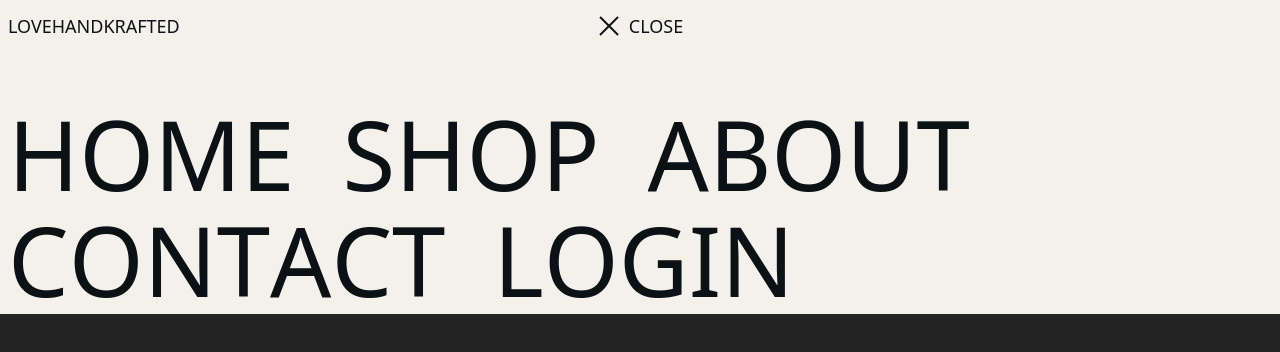
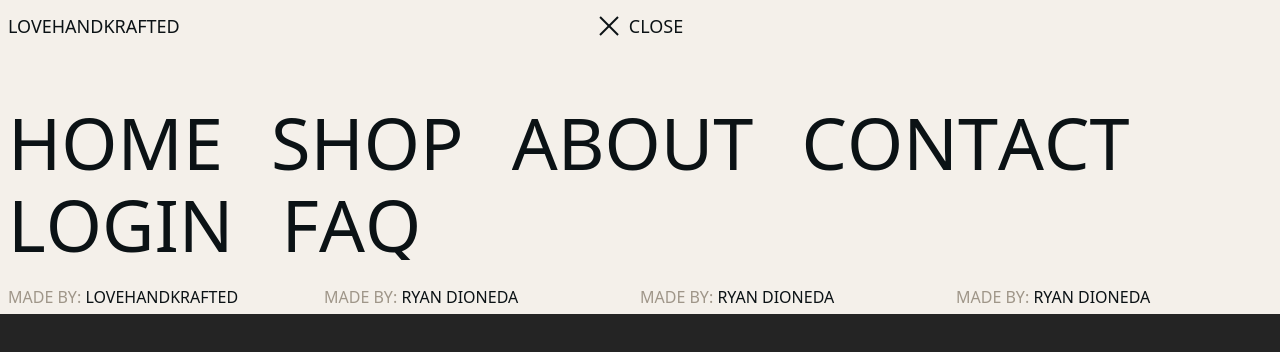
Before and after one commit to dioeos/lovehandkrafted-website, a React (Vite) app in the folder frontend/: page / in a window 1280 px wide. Both pictures are taken after a click on the button 609 px from the left and 32 px from the top of the page. Shown: the top 352 px of the page. Built offline with nearby package versions, Linux system fonts and the light colour scheme; no server answers.

Commit message:
Added nav footer

```diff
--- a/frontend/src/components/Nav/Body.jsx
+++ b/frontend/src/components/Nav/Body.jsx
@@ -23,7 +23,7 @@ const Body = ({links, selectedLink, setSelectedLink}) => {
     }
 
     return (
-        <div className='flex flex-wrap mt-[40px] max-w-full md:max-w-[1200px] uppercase text-[#0B1215] w-full'>
+        <div className='flex flex-wrap mt-[40px] max-w-full md:max-w-[1200px] uppercase text-[#0B1215]'>
             {
                 links.map( (link, index) => {
                     const { title, href } = link;
@@ -36,7 +36,7 @@ const Body = ({links, selectedLink, setSelectedLink}) => {
                             onMouseLeave={() => {setSelectedLink({isActive: false, index})}}
                             variants={blur}
                             animate={selectedLink.isActive && selectedLink.index != index ? "open" : "closed"}
-                            className='m-0 flex overflow-hidden text-2xl md:text-4xl lg:text-8xl pr-[48px] pt-[10px] font-light'
+                            className='m-0 flex flex-wrap overflow-hidden text-2xl md:text-4xl lg:text-7xl pr-[48px] pt-[10px] font-light'
                         >
                             {getChars(title)}
                         </motion.p>
--- a/frontend/src/components/Nav/Footer.jsx
+++ b/frontend/src/components/Nav/Footer.jsx
@@ -1,5 +1,70 @@
+import { translate } from "./anim";
+import { motion } from "framer-motion";
 
 const Footer = () => {
+    return (
+        <div id="footer" className="flex items-start flex-wrap uppercase mt-[20px] font-[12px]">
+            <li className="list-none w-1/4 mt-[5px] overflow-hidden">
+                <motion.li
+                    custom={[0.3, 0]}
+                    variants={translate}
+                    initial="initial"
+                    animate="enter"
+                    exit="exit"
+                >
+                    <span className="text-[#9f9689]">Made by: </span>Lovehandkrafted
+                </motion.li>
+            </li>
+
+            <li className="list-none w-1/4 mt-[5px] overflow-hidden">
+                <motion.li
+                    custom={[0.3, 0]}
+                    variants={translate}
+                    initial="initial"
+                    animate="enter"
+                    exit="exit"
+                >
+                    <span className="text-[#9f9689]">Made by: </span>Ryan Dioneda
+                </motion.li>
+            </li>
+
+
+            <li className="list-none w-1/4 mt-[5px] overflow-hidden">
+                <motion.li
+                    custom={[0.3, 0]}
+                    variants={translate}
+                    initial="initial"
+                    animate="enter"
+                    exit="exit"
+                >
+                    <span className="text-[#9f9689]">Made by: </span>Ryan Dioneda
+                </motion.li>
+            </li>
+
+            <li className="list-none w-1/4 mt-[5px] overflow-hidden">
+                <motion.li
+                    custom={[0.3, 0]}
+                    variants={translate}
+                    initial="initial"
+                    animate="enter"
+                    exit="exit"
+                >
+                    <span className="text-[#9f9689]">Made by: </span>Ryan Dioneda
+                </motion.li>
+
+                {/* <motion.li
+                    custom={[0.3, 0]}
+                    variants={translate}
+                    initial="initial"
+                    animate="enter"
+                    exit="exit"
+                >
+                    <span className="text-[#9f9689]">Made by: </span>Ryan Dioneda
+                </motion.li> */}
+            </li>
+
+        </div>
+    )
 
 }
 export default Footer;
--- a/frontend/src/components/Nav/Menu.jsx
+++ b/frontend/src/components/Nav/Menu.jsx
@@ -2,6 +2,7 @@ import { useState } from "react";
 import { motion } from 'framer-motion';
 import { height } from "./anim";
 import Body from "./Body";
+
 import Footer from "./Footer";
 
 const links = [
@@ -35,6 +36,12 @@ const links = [
         src: "home.png"
     },
 
+    {
+        title: "FAQ",
+        href: "/",
+        src: "home.png"
+    },
+
 ]
 
 const Menu = () => {
@@ -42,8 +49,8 @@ const Menu = () => {
     const [selectedLink, setSelectedLink] = useState({isActive: false, index: 0});
 
     return (
-        <div className="overflow-hidden">
-            <motion.div variants={height} initial="initial" animate="enter" exit="exit" className="overflow-hidden">
+        <div className="">
+            <motion.div variants={height} initial="initial" animate="enter" exit="exit" className="">
                 <div id="wrapper" className="overflow-hidden flex gap-[50px] mb-[80px] lg:mb-[0px] lg:justify-between">
                     <div id="container" className="flex flex-col justify-between w-full">
                         <Body links={links} selectedLink={selectedLink} setSelectedLink={setSelectedLink}/>
--- a/frontend/src/components/Nav/Nav.jsx
+++ b/frontend/src/components/Nav/Nav.jsx
@@ -89,7 +89,7 @@ const Nav = () => {
                 </AnimatePresence> */}
                 <AnimatePresence mode="wait">
                     {isActive && (
-                        <div className="overflow-hidden">
+                        <div className="">
                             <Menu />
                         </div>
                     )}
```
